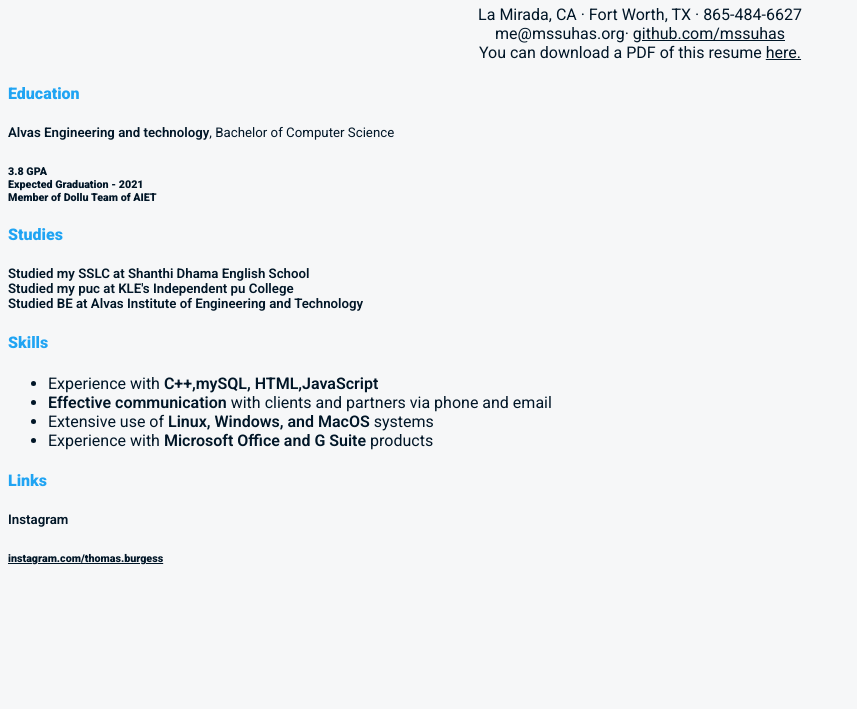
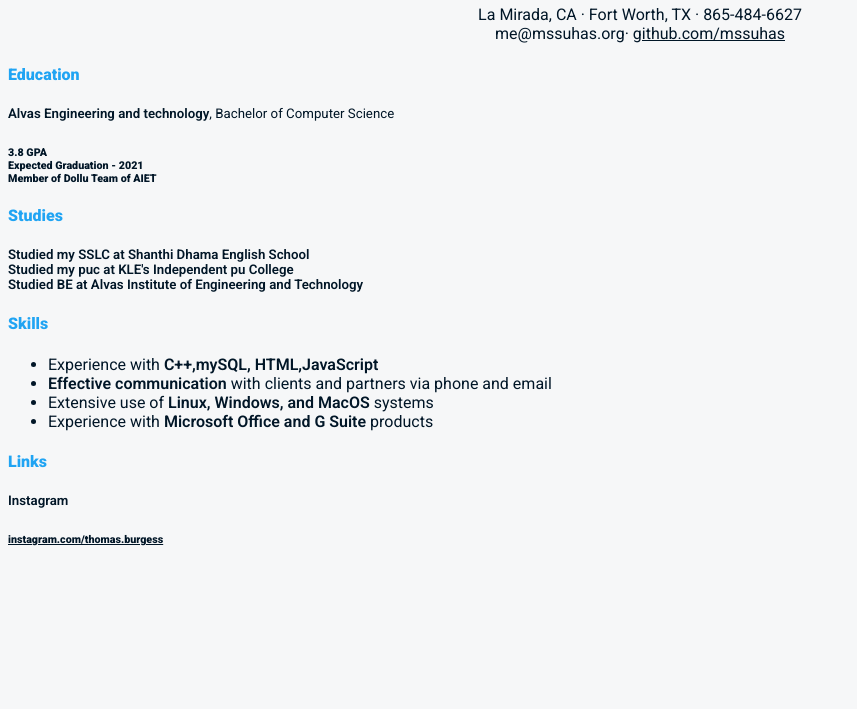
Before and after one commit to mssuhas/mssuhas.github.io, a plain HTML site: page index.html in a window 1280 px wide. Shown: the part 91-800 px from the top of the page, without its empty margins (0-857 px from the left). Drawn offline with Linux system fonts and the light colour scheme.

Commit message:
Update index.html

```diff
--- a/index.html
+++ b/index.html
@@ -59,7 +59,7 @@ h6 {
 	<div class="container-fluid">
 		<!-- Title Section -->
 		<h1 class="title"><span class="boldedBlue">Suhas M S</span></h1>
-		<p class="subtitle">La Mirada, CA &middot; Fort Worth, TX &middot; 865-484-6627<br/>me@mssuhas.org&middot; <a href="https://github.com/mssuhas">github.com/mssuhas</a><br/>You can download a PDF of this resume <a href="https://docs.google.com/document/d/1C3JRXhdOdGfvjk39BWzGouq1b3yFwcoStkRfCFlT_Lw/edit?usp=sharing">here.</a></p>
+		<p class="subtitle">La Mirada, CA &middot; Fort Worth, TX &middot; 865-484-6627<br/>me@mssuhas.org&middot; <a href="https://github.com/mssuhas">github.com/mssuhas</a><br/></p>
 			<!-- Education Section -->
 			<h4>Education</h4>
 
```
